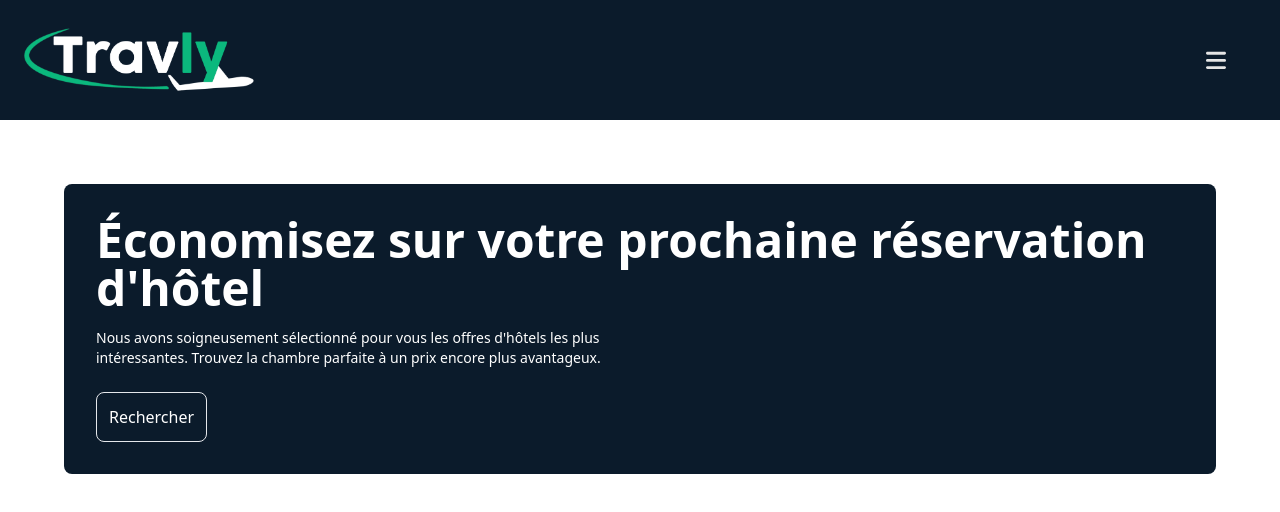
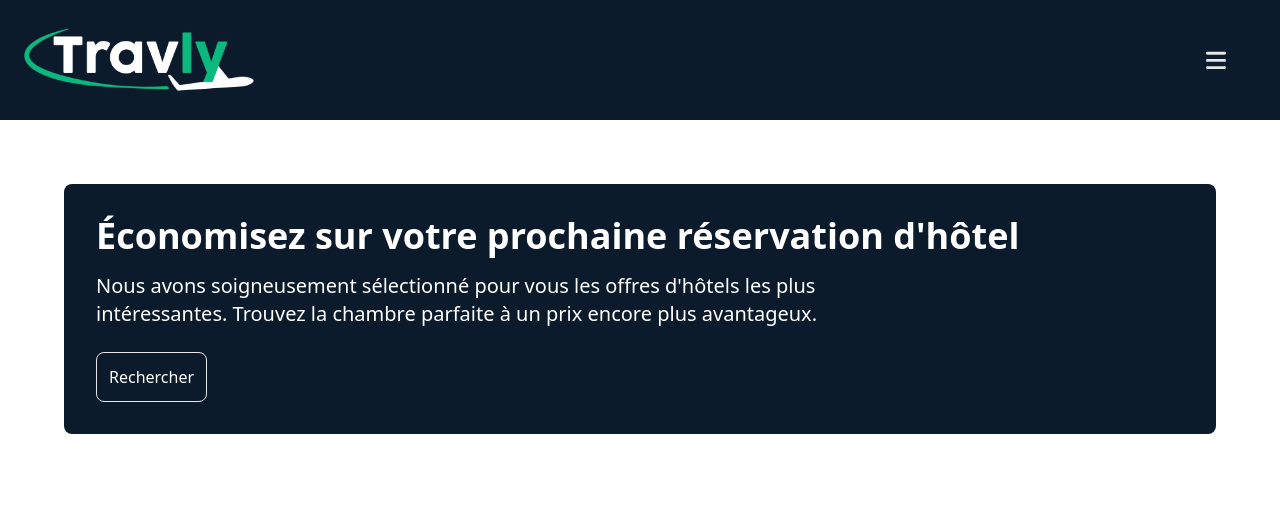
Before and after one commit to NassCT/travly, a React (Vite) app: page /BannierReservHotel in a window 1280 px wide. Shown: the top 512 px of the page. Built offline with nearby package versions, Linux system fonts and the light colour scheme.

Commit message:
BannierReservHotel v-2

```diff
--- a/src/components/BannierReservHotel.jsx
+++ b/src/components/BannierReservHotel.jsx
@@ -1,24 +1,31 @@
 import React from 'react'
 import Buttons from './Buttons'
 
-function BannierReservHotel() {
+function BannierReservHotel({
+  classSectionBannier ="relative p-6 m-10",
+  classBannier = "bg-colorB text-white p-8 rounded-lg w-full mx-auto",
+  classBannierHeading = "text-4xl font-bold pb-4",
+  classBannierContent = "w-8/12 mb-4",
+
+}) {
   return (
-    <section className='relative p-6 m-10'>
+    <section className={classSectionBannier}>
 
-        <div className='bg-colorB text-white p-8 rounded-lg w-full mx-auto'>
-            <h1 className='text-5xl font-semibold mb-4'>
+        <div className={classBannier}>
+            <h1 className={classBannierHeading}>
                 Économisez sur votre prochaine réservation d'hôtel
             </h1>
-            <div className='max-w-lg mb-4'>
+            <div className={classBannierContent}>
 
-            <p className='text-sm mb-6'>
-            Nous avons soigneusement sélectionné pour vous les offres
-            d'hôtels les plus intéressantes. Trouvez la chambre parfaite
-            à un prix encore plus avantageux.
-            </p>
+              <p className='text-xl mb-6'>
+              Nous avons soigneusement sélectionné pour vous les offres
+              d'hôtels les plus intéressantes. Trouvez la chambre parfaite
+              à un prix encore plus avantageux.
+              </p>
             </div>
             <Buttons textContent="Rechercher"
-          aria-label="Bouton de recherche"/>
+          aria-label="Bouton de recherche"
+          buttonClass="opacity-100 hover:opacity-50"/>
         </div>
 
     </section>
```
